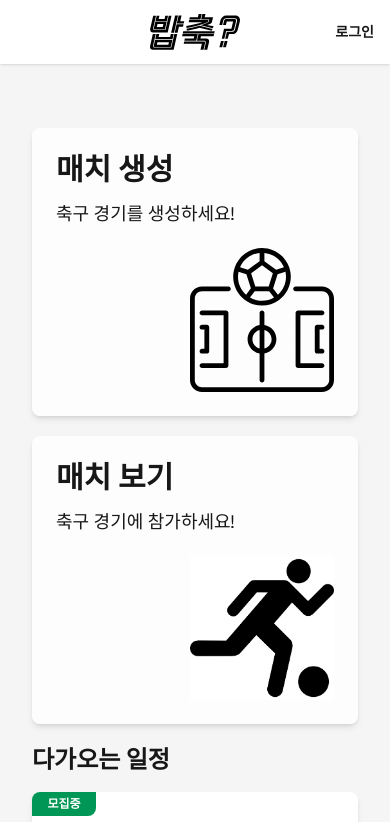
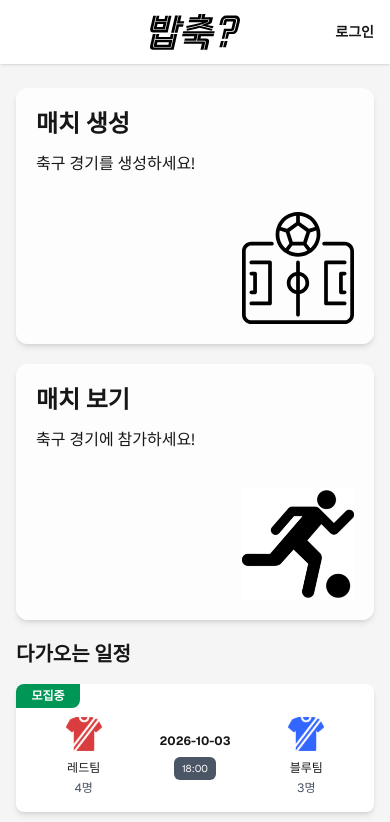
Before and after one commit to DGSW-FootBall-Club/babchuk_web_v2, a Next.js app: page / in a window 390 px wide. Shown: the top 822 px of the page. Built offline with nearby package versions, Linux system fonts and the light colour scheme.

Commit message:
style: 전체 반응형 스타일

```diff
--- a/app/(auth)/login/page.tsx
+++ b/app/(auth)/login/page.tsx
@@ -4,13 +4,13 @@ import LoginForm from "@/components/LoginForm";
 
 export default function Login() {
     return (
-        <main className="flex flex-1 flex-col items-center justify-center px-4 py-12 sm:px-6">
+        <main className="mx-auto flex w-full max-w-md flex-1 flex-col items-center justify-center px-4 py-12 sm:px-6">
             <Image
                 src={logo}
                 alt="Logo"
                 width={160}
                 height={160}
-                className="mb-8 h-32 w-32 sm:h-40 sm:w-40"
+                className="mb-8 h-28 w-28 sm:h-36 sm:w-36"
             />
             {/** 로그인 */}
             <LoginForm />
--- /dev/null
+++ b/app/(auth)/verify/page.tsx
@@ -0,0 +1,3 @@
+export default function Verify(){
+
+}
--- a/app/(create)/match/create/page.tsx
+++ b/app/(create)/match/create/page.tsx
@@ -2,7 +2,7 @@ import MatchForm from "@/components/match/MatchForm";
 
 export default function CreateMatchPage() {
     return (
-        <div className="min-h-full mx-auto flex w-full max-w-7xl flex-1 flex-col gap-8 px-4 py-8 sm:px-6 lg:gap-10 lg:px-8 lg:py-10">
+        <div className="mx-auto flex min-h-full w-full max-w-3xl flex-1 flex-col gap-6 px-0 py-0 sm:gap-8">
             <MatchForm />
         </div>
     );
--- a/app/(main)/history/page.tsx
+++ b/app/(main)/history/page.tsx
@@ -1,7 +1,7 @@
 export default function History() {
     return (
-        <main className="mx-auto flex w-full max-w-7xl flex-1 flex-col gap-8 px-4 py-8 sm:px-6 lg:gap-10 lg:px-8 lg:py-10">
-            <div className="text-base leading-7 sm:text-lg">
+        <main className="mx-auto flex w-full max-w-3xl flex-1 flex-col gap-6 px-0 sm:gap-8">
+            <div className="text-base leading-7 text-slate-700 sm:text-lg">
                 대소고 FC는 2025년 3월부터 시작해 현재까지 운영하고 있는 스포츠
                 동아리입니다.
             </div>
--- a/app/(main)/layout.tsx
+++ b/app/(main)/layout.tsx
@@ -27,9 +27,9 @@ export default function MainLayout({ children }: { children: ReactNode }) {
             className={`${geistSans.variable} ${geistMono.variable} h-full antialiased`}
             suppressHydrationWarning
         >
-            <body className="min-h-full flex flex-col">
+            <body className="min-h-full flex flex-col bg-[#f5f5f5] text-slate-900">
                 <Topbar />
-                <div className="min-h-full mx-auto flex w-full max-w-7xl flex-1 flex-col gap-8 px-4 py-8 sm:px-6 lg:gap-10 lg:px-8 lg:py-10">
+                <div className="mx-auto flex w-full max-w-7xl flex-1 flex-col gap-6 px-4 py-6 sm:gap-8 sm:px-6 sm:py-8 lg:gap-10 lg:px-8 lg:py-10">
                     {children}
                 </div>
                 <Toaster position="top-right" />
--- a/app/(main)/match/[id]/page.tsx
+++ b/app/(main)/match/[id]/page.tsx
@@ -12,25 +12,46 @@ export default function Match() {
     const pathname = usePathname();
     const id = pathname.split("/").filter(Boolean).at(-1) ?? "";
     const { match } = useMatch(id);
+    const isFull = (match?.currentPlayers ?? 0) >= (match?.maxPlayers ?? 0);
 
+    {
+        /**서버 통신 후 신청 취소 기능 만들어야함 */
+    }
     return (
-        <div className="flex flex-col items-center justify-center">
-            <div className="w-full flex items-center gap-2">
+        <div className="mx-auto flex min-h-screen w-full max-w-4xl flex-col items-center pb-20">
+            <div className="w-full flex-1">
+                <div className="flex w-full items-center gap-2">
                     <Link href="/match" aria-label="매치 목록으로 돌아가기">
                         <ArrowLeft className="h-6 w-6" />
                     </Link>
-                <h1 className="text-xl font-semibold text-black">매치 정보</h1>
+                    <h1 className="text-xl font-semibold text-black sm:text-2xl">
+                        매치 정보
+                    </h1>
                 </div>
-            <section className="flex flex-col w-full mt-4 gap-8">
-                <div className="w-full h-70">
+                <section className="mt-4 flex w-full flex-col gap-8">
+                    <div className="h-56 w-full overflow-hidden rounded-xl sm:h-64 lg:h-72">
                         <Image
                             src={Stadium}
                             alt="stadium image"
-                        className="inset-0 w-full h-full object-cover rounded-xl"
+                            className="h-full w-full object-cover"
                         />
                     </div>
                     <MatchDetail match={match} />
                 </section>
             </div>
+
+            <div className="fixed inset-x-0 bottom-0 z-50 px-4 pb-[calc(env(safe-area-inset-bottom)+0.5rem)]">
+                <div className="mx-auto w-full max-w-4xl">
+                    <button
+                        className={`w-full rounded-xl px-4 py-3 text-base font-medium text-white ${
+                            isFull ? "bg-gray-400" : "bg-black"
+                        }`}
+                        disabled={isFull}
+                    >
+                        {isFull ? "마감되었습니다" : "참가 신청하기"}
+                    </button>
+                </div>
+            </div>
+        </div>
     );
 }
--- a/app/(main)/page.tsx
+++ b/app/(main)/page.tsx
@@ -9,7 +9,7 @@ export default function Home() {
     const upcomingMatches = mockMatchList.slice(0, 3);
 
     return (
-        <main className="mx-auto flex w-full max-w-7xl flex-1 flex-col gap-8 px-4 py-8 sm:px-6 lg:gap-10 lg:px-8 lg:py-10">
+        <main className="mx-auto flex w-full max-w-7xl flex-1 flex-col gap-6 px-0 sm:gap-8">
             <section className="grid grid-cols-1 gap-5 md:grid-cols-2 xl:grid-cols-3">
                 <HoloCard
                     title="매치 생성"
@@ -26,7 +26,7 @@ export default function Home() {
                     router={"/match"}
                 />
                 <section className="flex flex-col gap-4 md:col-span-2 xl:col-span-1">
-                    <h1 className="text-2xl font-bold sm:text-3xl">
+                    <h1 className="text-xl font-bold sm:text-2xl xl:text-3xl">
                         다가오는 일정
                     </h1>
                     <div className="flex flex-1 flex-col gap-3">
--- a/components/home/HoloCard.tsx
+++ b/components/home/HoloCard.tsx
@@ -19,17 +19,19 @@ export default function HoloCard({
     return (
         <Link
             href={router}
-            className="holo-card flex min-h-72 flex-col gap-3 rounded-lg bg-white/80 p-6 shadow-md sm:min-h-80 sm:gap-4 sm:p-8"
+            className="holo-card flex min-h-[16rem] flex-col gap-3 rounded-xl bg-white/80 p-5 shadow-md sm:min-h-[20rem] sm:gap-4 sm:p-8"
         >
-            <h2 className="text-3xl font-bold sm:text-4xl">{title}</h2>
-            <p className="text-lg sm:text-xl">{description}</p>
-            <div className="flex min-h-32 flex-1 items-end justify-end sm:min-h-40">
+            <h2 className="text-2xl font-bold sm:text-3xl xl:text-4xl">
+                {title}
+            </h2>
+            <p className="text-base sm:text-lg xl:text-xl">{description}</p>
+            <div className="flex min-h-28 flex-1 items-end justify-end sm:min-h-36">
                 <Image
                     src={image}
                     alt={imageAlt}
                     width={200}
                     height={200}
-                    className="h-auto max-h-36 w-auto max-w-full object-contain sm:max-h-44"
+                    className="h-auto max-h-28 w-auto max-w-full object-contain sm:max-h-36 xl:max-h-44"
                 />
             </div>
         </Link>
--- a/components/home/MatchCard.tsx
+++ b/components/home/MatchCard.tsx
@@ -32,38 +32,42 @@ export default function MatchCard({
                     모집중
                 </p>
             )}
-            <div className="flex flex-col items-center justify-center gap-2 ">
+            <div className="flex min-w-0 flex-1 flex-col items-center justify-center gap-2">
                 <Image
                     src={red_team}
                     alt="redteam"
                     width={50}
                     height={50}
-                    className="h-10 w-10 sm:h-12 sm:w-12"
+                    className="h-9 w-9 sm:h-12 sm:w-12"
                 />
-                <div className="flex flex-col items-center justify-center gap-2">
-                    <p className="text-sm font-medium sm:text-base">레드팀</p>
-                    <span className="text-sm text-gray-600">{redteam}명</span>
+                <div className="flex flex-col items-center justify-center gap-1">
+                    <p className="text-xs font-medium sm:text-sm">레드팀</p>
+                    <span className="text-xs text-gray-600 sm:text-sm">
+                        {redteam}명
+                    </span>
                 </div>
             </div>
-            <div className="flex flex-col items-center justify-center gap-2">
-                <p className="text-center text-sm font-bold sm:text-base">
+            <div className="flex min-w-0 flex-1 flex-col items-center justify-center gap-2">
+                <p className="text-center text-xs font-bold sm:text-sm">
                     {date}
                 </p>
-                <p className="rounded-md bg-gray-600 px-2 py-1 text-xs text-white sm:text-sm">
+                <p className="rounded-md bg-gray-600 px-2 py-1 text-[10px] text-white sm:text-xs">
                     {time}
                 </p>
             </div>
-            <div className="flex flex-col items-center justify-center gap-2">
+            <div className="flex min-w-0 flex-1 flex-col items-center justify-center gap-2">
                 <Image
                     src={blue_team}
                     alt="blueteam"
                     width={50}
                     height={50}
-                    className="h-10 w-10 sm:h-12 sm:w-12"
+                    className="h-9 w-9 sm:h-12 sm:w-12"
                 />
-                <div className="flex flex-col items-center justify-center gap-2">
-                    <p className="text-sm font-medium sm:text-base">블루팀</p>
-                    <span className="text-sm text-gray-600">{blueteam}명</span>
+                <div className="flex flex-col items-center justify-center gap-1">
+                    <p className="text-xs font-medium sm:text-sm">블루팀</p>
+                    <span className="text-xs text-gray-600 sm:text-sm">
+                        {blueteam}명
+                    </span>
                 </div>
             </div>
         </div>
```
Also changed, not shown: app/(main)/match/page.tsx (+8 -8 lines), components/match/MatchDetail.tsx (+11 -11 lines), components/match/MatchForm.tsx (+17 -17 lines). Lines whose indentation alone changed are shown as unchanged.
